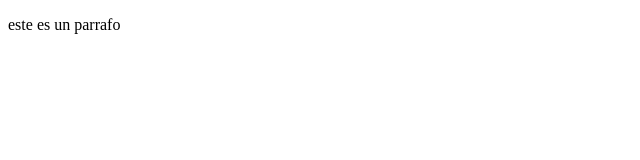
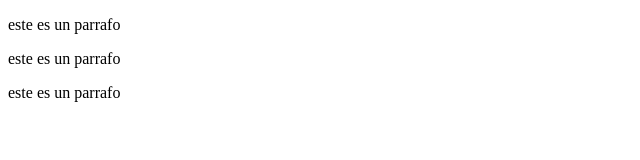
Before and after one commit to cagomez-crypto/prueba2, a plain HTML site: page index.html in a window 1280 px wide. Shown: the whole page, without its empty margins (0-640 px from the left). Drawn offline with Linux system fonts and the light colour scheme.

Commit message:
Update index.html

```diff
--- a/index.html
+++ b/index.html
@@ -9,5 +9,8 @@
 
     <p>este es un parrafo</p>
 
+      <p>este es un parrafo</p>
+      <p>este es un parrafo</p>
+
 </body>
 </html>
```
